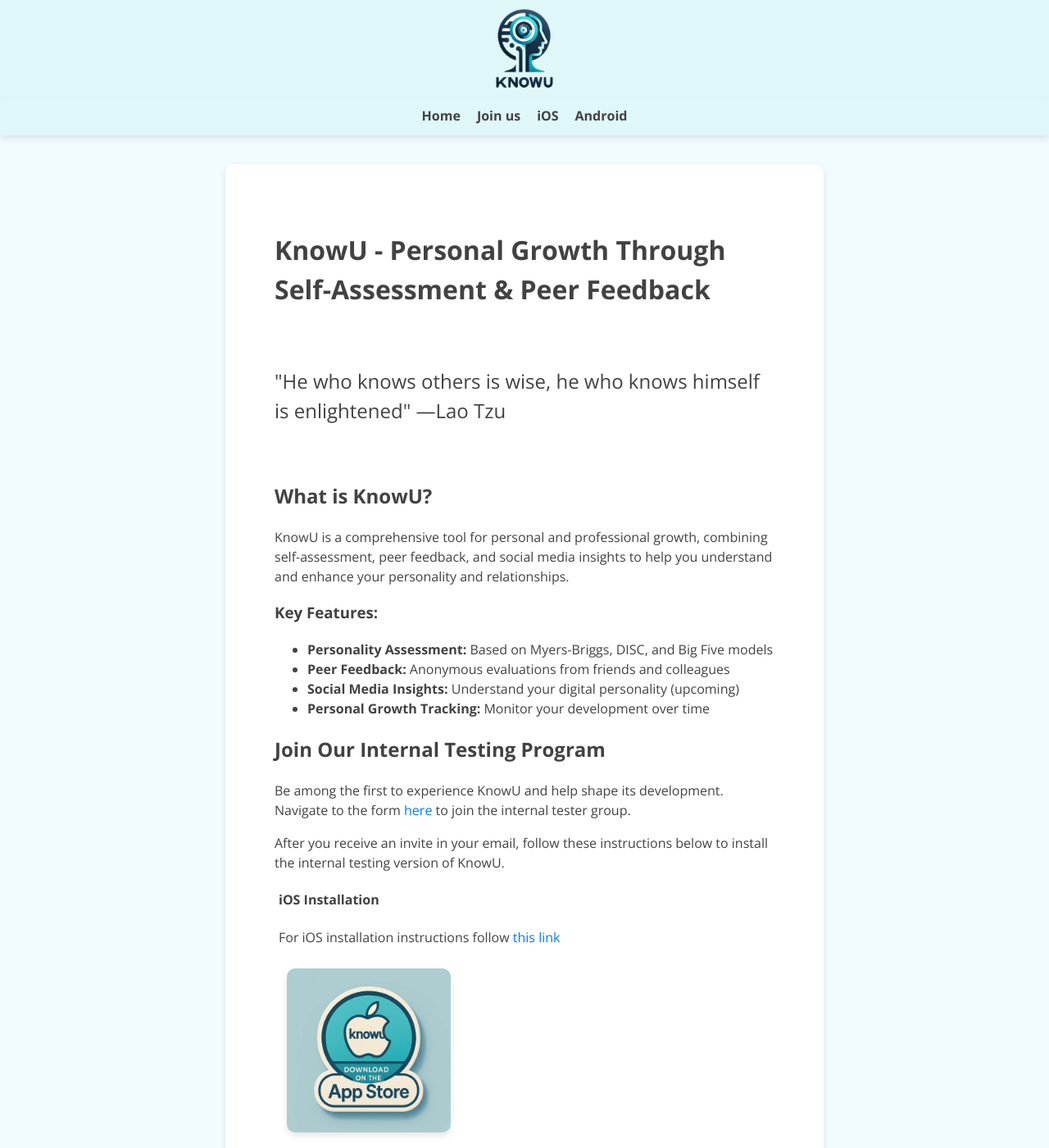
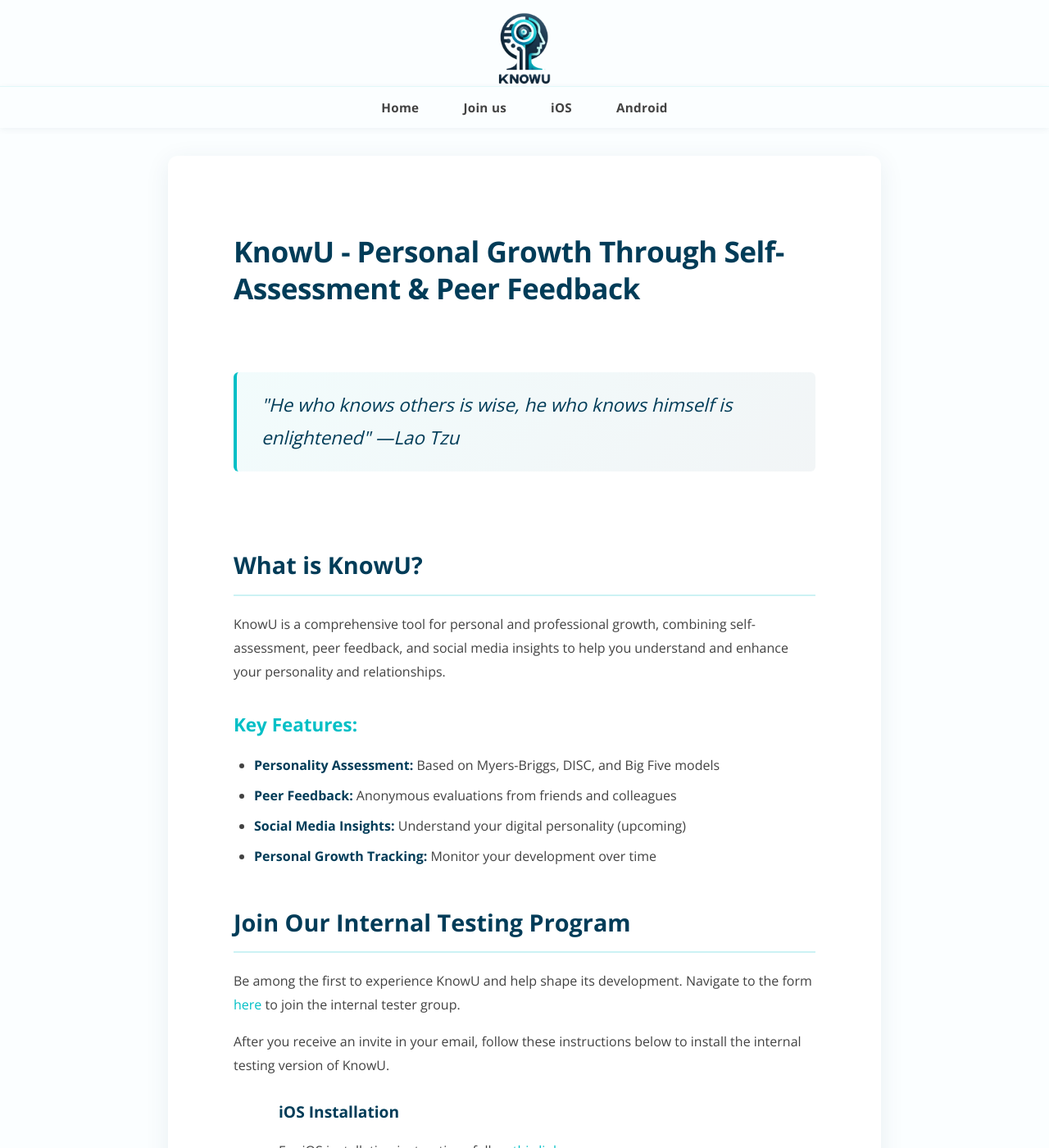
Before and after one commit to maksimluzik/knowu, a Jekyll site: the page built from index.markdown, in a window 1280 px wide and 1400 px high. Shown: the whole window at 82% size. Built offline with Jekyll 4.4.1, drawn with Linux system fonts in a browser that asks for light colours.

Commit message:
enhance branding and typography styles in CSS; add color palette section to README

```diff
--- a/assets/css/main.css
+++ b/assets/css/main.css
@@ -2,7 +2,7 @@
 .breadcrumb {
     margin-bottom: 20px;
     padding: 10px 0;
-    border-bottom: 1px solid #e0f7fa;
+    border-bottom: 1px solid rgba(0, 191, 198, 0.2);
 }
 
 .breadcrumb ol {
@@ -26,17 +26,74 @@
 }
 
 .breadcrumb a {
-    color: #007bff;
+    color: #00BFC6;
     text-decoration: none;
 }
 
 .breadcrumb a:hover {
     text-decoration: underline;
+    color: #003C58;
 }
 
 .breadcrumb li[aria-current="page"] {
     color: #424242;
     font-weight: bold;
+}
+
+/* Typography improvements */
+h1 {
+    color: #003C58;
+    font-size: 2.2em;
+    font-weight: 700;
+    margin-bottom: 30px;
+    line-height: 1.3;
+    letter-spacing: -0.5px;
+}
+
+h2 {
+    color: #003C58;
+    font-size: 1.8em;
+    font-weight: 600;
+    margin-top: 40px;
+    margin-bottom: 20px;
+    padding-bottom: 10px;
+    border-bottom: 2px solid rgba(0, 191, 198, 0.2);
+}
+
+h3 {
+    color: #00BFC6;
+    font-size: 1.4em;
+    font-weight: 600;
+    margin-top: 30px;
+    margin-bottom: 15px;
+}
+
+h4 {
+    color: #003C58;
+    font-size: 1.2em;
+    font-weight: 600;
+    margin-top: 25px;
+    margin-bottom: 12px;
+}
+
+p {
+    margin-bottom: 16px;
+    line-height: 1.8;
+}
+
+ul, ol {
+    margin-bottom: 20px;
+    padding-left: 25px;
+}
+
+li {
+    margin-bottom: 10px;
+    line-height: 1.7;
+}
+
+strong {
+    color: #003C58;
+    font-weight: 600;
 }
 
 /* Accessibility improvements */
@@ -85,28 +142,29 @@
     align-items: center;
     justify-content: center;
     min-height: 100vh;
-    background-color: #f0fcff;
+    background-color: #FBFEFF;
     color: #424242;
     box-sizing: border-box;
     flex-direction: column;
 }
 
 a {
-    text-decoration: none; /* Removes underline */
-    color: #007bff; /* Link color */
-    transition: color 0.3s; /* Smooth color transition */
+    text-decoration: none;
+    color: #00BFC6;
+    transition: color 0.3s, opacity 0.3s;
 }
 
 a:hover {
-    color: #0056b3; /* Link hover color */
+    color: #003C58;
+    opacity: 0.8;
 }
 
 .site-header {
     display: block;
     position: relative;
     width: 100%;
-    background-color: #e0f7fa;
-    box-shadow: 0 4px 8px rgba(0, 0, 0, 0.1);
+    background-color: #FBFEFF;
+    box-shadow: 0 2px 12px rgba(0, 60, 88, 0.08);
     top: 0;
     left: 0;
     z-index: 1000;
@@ -114,15 +172,15 @@
 
 .header-logo {
     width: 100%;
-    background-color: #e0f7fa;
-    padding: 10px 0;
-    box-shadow: 0 4px 8px rgba(0, 0, 0, 0.1);
+    background-color: #FBFEFF;
+    padding: 15px 0;
+    box-shadow: 0 2px 8px rgba(0, 60, 88, 0.06);
     text-align: center;
     position: fixed;
     top: 0;
     left: 0;
     z-index: 10;
-    height: 100px;
+    height: 90px;
 }
 
 .header-logo img {
@@ -133,69 +191,76 @@
 
 /* Navigation Bar Styles */
 .navbar {
-    background-color: #e0f7fa; /* Background color of the navbar */
-    box-shadow: 0 4px 8px rgba(0, 0, 0, 0.1); /* Adds a shadow to the navbar */
-    position: fixed; /* Fixes navbar to the top */
-    width: 100%; /* Full width */
-    height: 45px;
-    z-index: 1000; /* Ensures navbar is on top */
-    top: 120px;
+    background-color: #FBFEFF;
+    box-shadow: 0 2px 8px rgba(0, 60, 88, 0.06);
+    position: fixed;
+    width: 100%;
+    height: 50px;
+    z-index: 1000;
+    top: 105px;
     left: 0;
-    text-align: center; /* Center-aligns the navigation container */
+    text-align: center;
+    border-top: 1px solid rgba(0, 191, 198, 0.1);
   }
 
 .navbar-container {
-    max-width: 1200px; /* Max width for content inside the navbar */
-    margin: 0 auto; /* Centers the content inside the navbar */
-    display: flex; /* Use Flexbox for layout */
-    justify-content: center; /* Spacing between logo and links */
-    align-items: center; /* Center items vertically */
-    padding: 10px 20px; /* Padding around the content */
+    max-width: 1200px;
+    margin: 0 auto;
+    display: flex;
+    justify-content: center;
+    align-items: center;
+    padding: 12px 20px;
 }
 
 .navbar-logo {
-    font-size: 1.5em; /* Size of the logo text */
-    font-weight: bold; /* Bold font for logo */
-    color: #00BFC6; /* Color for logo */
-    text-decoration: none; /* Removes underline from the link */
+    font-size: 1.5em;
+    font-weight: bold;
+    color: #00BFC6;
+    text-decoration: none;
 }
 
 .navbar-links {
-    list-style: none; /* Removes bullet points from list */
-    margin: 0; /* Removes margin from list */
-    padding: 0; /* Removes padding from list */
-    display: flex; /* Displays list items in a row */
-    gap: 20px; /* Space between links */
+    list-style: none;
+    margin: 0;
+    padding: 0;
+    display: flex;
+    gap: 30px;
 }
 
 .navbar-item {
-    display: inline-block; /* Makes list items inline */
+    display: inline-block;
 }
 
 .navbar-link {
-    color: #424242; /* Color for links */
-    text-decoration: none; /* Removes underline from links */
-    font-weight: bold; /* Bold font for links */
-    transition: color 0.3s ease; /* Smooth transition for color change */
+    color: #424242;
+    text-decoration: none;
+    font-weight: 600;
+    font-size: 0.95em;
+    letter-spacing: 0.3px;
+    transition: color 0.3s ease, transform 0.2s ease;
+    padding: 8px 12px;
+    border-radius: 4px;
 }
 
 .navbar-link:hover {
-    color: #008a9e; /* Hover color for links */
+    color: #00BFC6;
+    background-color: rgba(0, 191, 198, 0.05);
+    transform: translateY(-1px);
 }
 
 .container {
-    display: flex; /* Optional: use flexbox to layout content inside */
-    flex-direction: column; /* Optional: column layout inside main content */
-    flex: 1; /* This makes the main content area take up remaining space */
+    display: flex;
+    flex-direction: column;
+    flex: 1;
     text-align: left;
-    line-height: 1.5;
+    line-height: 1.8;
     background-color: #fff;
-    padding: 40px;
-    border-radius: 10px;
-    box-shadow: 0 4px 8px rgba(0, 0, 0, 0.1);
-    max-width: 650px;
+    padding: 50px 60px;
+    border-radius: 12px;
+    box-shadow: 0 6px 30px rgba(0, 60, 88, 0.08);
+    max-width: 750px;
     width: 100%;
-    margin: 200px 20px 20px; /* Adjusted margin to account for fixed header */
+    margin: 190px 20px 20px;
     position: relative;
 }
 
@@ -222,7 +287,14 @@
 }
 
 .phrase {
-    font-size: 1.5em;
+    font-size: 1.4em;
+    font-style: italic;
+    color: #003C58;
+    padding: 20px 30px;
+    background: linear-gradient(135deg, rgba(0, 191, 198, 0.05) 0%, rgba(0, 60, 88, 0.05) 100%);
+    border-left: 4px solid #00BFC6;
+    border-radius: 6px;
+    margin: 20px 0;
 }
 
 ul.list li {
@@ -241,11 +313,17 @@
 
 .banners img {
     width: 200px;
-    height: auto; /* Maintain aspect ratio */
+    height: auto;
     margin: 10px;
-    border-radius: 10px;
-    box-shadow: 0 4px 8px rgba(0, 0, 0, 0.1);
-    max-width: 100%; /* Responsive */
+    border-radius: 12px;
+    box-shadow: 0 6px 20px rgba(0, 60, 88, 0.12);
+    max-width: 100%;
+    transition: transform 0.3s ease, box-shadow 0.3s ease;
+}
+
+.banners img:hover {
+    transform: translateY(-4px);
+    box-shadow: 0 10px 30px rgba(0, 191, 198, 0.25);
 }
 
 .overlay {
@@ -275,11 +353,12 @@
 
 .form-group {
     text-align: left;
-    background-color: #e0f7fa;
-    padding: 30px;
-    border-radius: 10px;
-    box-shadow: 0 4px 8px rgba(0, 0, 0, 0.1);
-    margin-top: 20px;
+    background: linear-gradient(135deg, rgba(0, 191, 198, 0.03) 0%, rgba(0, 60, 88, 0.02) 100%);
+    padding: 40px;
+    border-radius: 12px;
+    box-shadow: 0 4px 20px rgba(0, 60, 88, 0.06);
+    margin-top: 30px;
+    border: 1px solid rgba(0, 191, 198, 0.15);
 }
 
 .form-container label {
@@ -292,69 +371,83 @@
 .form-container input,
 .form-container textarea {
     width: 100%;
-    padding: 10px;
+    padding: 12px 16px;
     margin-bottom: 20px;
-    border: 1px solid #ccc;
-    border-radius: 5px;
+    border: 2px solid rgba(0, 191, 198, 0.2);
+    border-radius: 8px;
     font-size: 1em;
     box-sizing: border-box;
+    transition: border-color 0.3s ease, box-shadow 0.3s ease;
+    background-color: #FBFEFF;
+}
+
+.form-container input:focus,
+.form-container textarea:focus {
+    border-color: #00BFC6;
+    box-shadow: 0 0 0 3px rgba(0, 191, 198, 0.1);
+    outline: none;
 }
 
 .form-container button {
     display: inline-block;
-    padding: 10px 20px;
-    background-color: #00BFC6;
+    padding: 14px 32px;
+    background: linear-gradient(135deg, #00BFC6 0%, #00a5ab 100%);
     color: white;
     border: none;
-    border-radius: 5px;
+    border-radius: 8px;
     cursor: pointer;
-    font-size: 1em;
-    transition: background-color 0.3s ease, box-shadow 0.3s ease;
+    font-size: 1.05em;
+    font-weight: 600;
+    transition: transform 0.2s ease, box-shadow 0.3s ease;
+    box-shadow: 0 4px 12px rgba(0, 191, 198, 0.3);
 }
 
 .form-container button:hover {
-    background-color: #008a9e;
-    box-shadow: 0 4px 8px rgba(0, 0, 0, 0.1);
+    transform: translateY(-2px);
+    box-shadow: 0 6px 20px rgba(0, 191, 198, 0.4);
 }
 
 /* Styles for the footer */
 .site-footer {
-    background-color: #ffffff; /* Footer background color */
+    background: linear-gradient(180deg, #FBFEFF 0%, #f8fcfd 100%);
     margin: 50px 0 0 0;
-    padding: 0; /* Padding around the footer content */
-    text-align: center; /* Center text alignment for footer content */
-    width: 100%; /* Full width footer */
-    box-shadow: 0 -1px 5px rgba(0, 0, 0, 0.1); /* Optional shadow for visual separation */
+    padding: 30px 0;
+    text-align: center;
+    width: 100%;
+    box-shadow: 0 -2px 10px rgba(0, 60, 88, 0.05);
+    border-top: 1px solid rgba(0, 191, 198, 0.1);
 }
 
 .footer-container {
-    max-width: 1200px; /* Adjust as necessary for your site */
-    margin: 0 auto; /* Centers the container */
-    padding: 0 15px; /* Adds padding for spacing */
-    box-sizing: border-box; /* Ensures padding is included in the width */
+    max-width: 1200px;
+    margin: 0 auto;
+    padding: 0 15px;
+    box-sizing: border-box;
+    color: #424242;
 }
 
 /* Styles for footer navigation */
 .footer-nav ul {
-    list-style: none; /* Removes bullet points */
-    padding: 0; /* Removes padding */
-    margin: 0; /* Removes margin */
-    display: flex; /* Flex container for links */
-    gap: 20px; /* Space between links */
+    list-style: none;
+    padding: 0;
+    margin: 0;
+    display: flex;
+    gap: 20px;
 }
 
 .footer-nav li {
-    display: inline-block; /* Displays list items inline */
+    display: inline-block;
 }
 
   /* Social icons styling */
 .footer-social a {
-    margin: 0 10px; /* Margin between social icons */
-    color: #333; /* Icon color */
+    margin: 0 10px;
+    color: #003C58;
+    transition: color 0.3s ease;
 }
 
 .footer-social a:hover {
-    color: #007bff; /* Icon hover color */
+    color: #00BFC6;
 }
 
 /* Ensure that svg icons are properly sized */
@@ -367,7 +460,7 @@
 @media (max-width: 768px) {
     .banners img {
         width: 150px;
-        height: auto; /* Maintain aspect ratio on mobile */
+        height: auto;
     }
 
     .overlay {
@@ -376,12 +469,36 @@
     }
 
     .form-group {
-        padding: 20px;
+        padding: 25px;
     }
 
     .inner-container img {
         max-width: 350px;
     }
 
+    .container {
+        padding: 30px 25px;
+        margin: 180px 15px 15px;
+    }
 
+    h1 {
+        font-size: 1.8em;
+    }
+
+    h2 {
+        font-size: 1.5em;
+    }
+
+    h3 {
+        font-size: 1.2em;
+    }
+
+    .navbar-links {
+        gap: 15px;
+    }
+
+    .navbar-link {
+        font-size: 0.9em;
+        padding: 6px 8px;
+    }
 }
```
Also changed, not shown: README.md.
